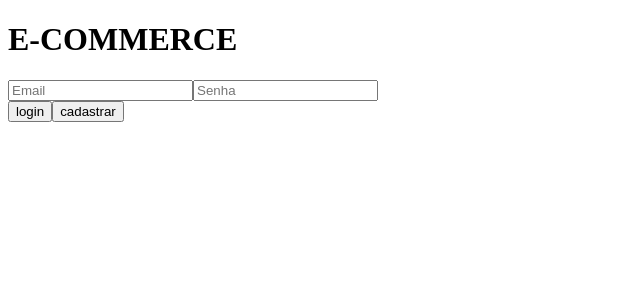
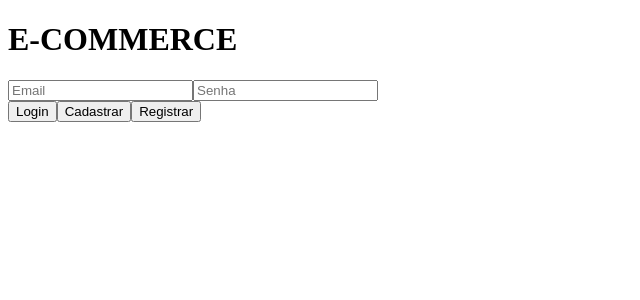
Before and after one commit to Kassioteo/e-commerce, a React (Vite) app in the folder frontend/vite-project/: page / in a window 1280 px wide. Shown: the top 300 px of the page, without its empty margins (0-640 px from the left). Built offline with nearby package versions, Linux system fonts and the light colour scheme.

Commit message:
frontend - configurando react-router - 2

```diff
--- a/frontend/vite-project/src/components/Forms/FormLogin.jsx
+++ b/frontend/vite-project/src/components/Forms/FormLogin.jsx
@@ -1,16 +1,32 @@
 import { useState } from "react";
+import { useNavigate } from "react-router-dom";
 import axios from "axios";
+
 
 export default function FormLogin() {
     const [email, setEmail] = useState()
     const [senha, setSenha] = useState()
+
+    const navigate = useNavigate();
+
     const validUser = async () => {
-        const request = await axios.post("http://localhost:3002/login",{
-                nome: "Jose Lopes",
-                email: "jose@gmail.com",
-                senha: "jo123"
-    })
-        console.log(request.data);
+        try{
+            const {data} = await axios.post("http://localhost:3002/login",{
+                    nome: "Jose Lopes",
+                    email: "kassio@gmail.com",
+                    senha: "ka123"
+        })
+        console.log(data);
+
+        if (data.message === "validado") {
+                return navigate("/");
+            }
+            console.log("no");
+
+        } catch({response: {data}}) {
+            console.log(data);
+            alert(data.message);
+        }
     }
 
     return (
@@ -18,8 +34,9 @@ export default function FormLogin() {
             <input type="text" placeholder="Email" />
             <input type="password" placeholder="Senha"/>
             <br/>
-            <button onClick={validUser}>login</button>
-            <button>cadastrar</button>
+            <button onClick={validUser}>Login</button>
+            <button>Cadastrar</button>
+            <button onClick={() => navigate('/register')}>Registrar</button>
         </form>
     )
 }
--- a/frontend/vite-project/src/components/Forms/FormRegister.jsx
+++ b/frontend/vite-project/src/components/Forms/FormRegister.jsx
@@ -2,6 +2,7 @@ import { useState } from "react";
 import axios from "axios";
 
 export default function FormRegsiter() {
+    const [nome, setNome] = useState()
     const [email, setEmail] = useState()
     const [senha, setSenha] = useState()
     const validUser = async () => {
@@ -15,11 +16,12 @@ export default function FormRegsiter() {
 
     return (
         <form onSubmit={(e) => e.preventDefault()}>
+            <input type="text" placeholder="nome" />
             <input type="text" placeholder="Email" />
             <input type="password" placeholder="Senha"/>
             <br/>
-            <button onClick={validUser}>login</button>
-            <button>cadastrar</button>
+            <button onClick={validUser}>registrar</button>
+            <button>logar</button>
         </form>
     )
 }
```
